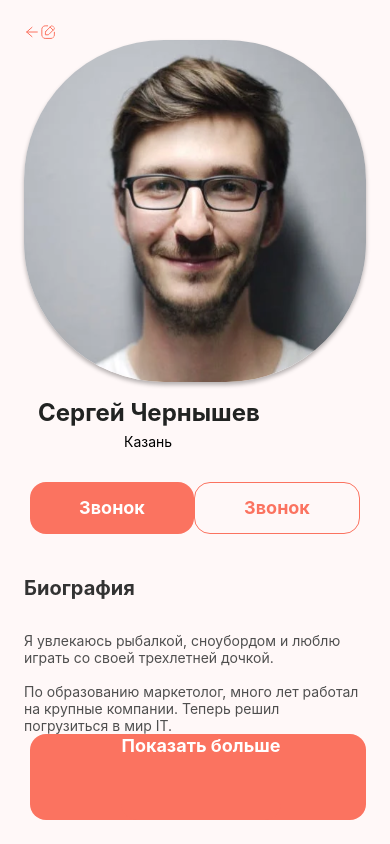
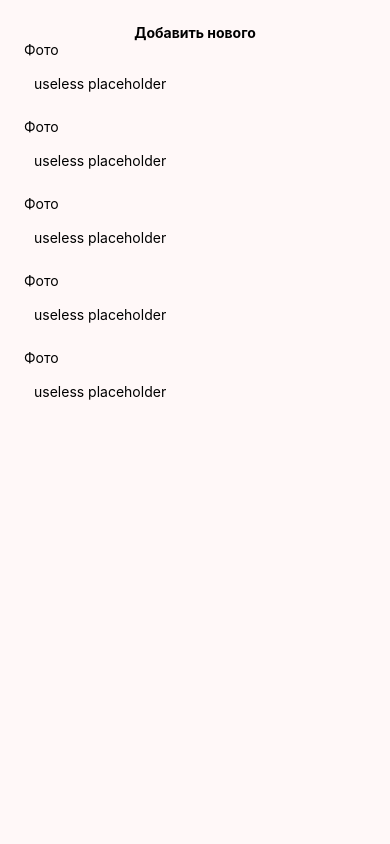
Before and after one commit to Siyalov/React_Native_Client-, a React Native app: screen / in a window 390 px wide. Built offline with nearby package versions, Linux system fonts and the light colour scheme.

Commit message:
registration

```diff
--- a/App.js
+++ b/App.js
@@ -1,107 +1,13 @@
 import React from 'react';
 import {
-  Text,
-  View,
-  StyleSheet,
-  Image,
-  Dimensions,
-  Button,
-} from 'react-native';
-import ActiveButton from './components/ActiveButton';
-import LigthButton from './components/LigthButton';
-import MoreButton from './components/MoreButton';
 
-const SCREEN_WIDTH = Dimensions.get('window').width;
+  } from 'react-native';
+
+import Profile from './pages/Profile';
+import Registration from './pages/Registration';
 
 export default function App() {
   return (
-    <View style={styles.container}>
-      <View style={styles.topMenu}>
-        <Image
-          style={styles.image}
-          source={require('./assets/arrow-left.svg')}
-        />
-        <Image
-          style={styles.image}
-          source={require('./assets/Edit_Square.svg')}
-        />
-      </View>
-      <View style={[styles.image, styles.shadow]}>
-        <View style={styles.circle} />
-        <Image style={styles.image} source={require('./assets/image89.svg')} />
-      </View>
-      <Text style={styles.name}>Сергей Чернышев</Text>
-      <Text style={styles.sity}>Казань</Text>
-      <View style={styles.buttonContainer}>
-        <ActiveButton text="Чат" ligth />
-        <LigthButton text="Звонок" active />
-      </View>
-      <Text style={styles.header}>Биография</Text>
-      <Text style={styles.content}>
-        Я увлекаюсь рыбалкой, сноубордом и люблю играть со своей трехлетней
-        дочкой. {'\n'} {'\n'}
-        По образованию маркетолог, много лет работал на крупные компании. Теперь
-        решил погрузиться в мир IT.
-      </Text>
-      <MoreButton />
-    </View>
+   <Registration/>
   );
 }
-
-const styles = StyleSheet.create({
-  circle: {},
-  topMenu: {
-    flexDirection: 'row',
-    justifyContent: 'space-around',
-    width: 16,
-    alignSelf: 'stretch',
-  },
-  name: {
-    marginTop: 16,
-    color: '#212322',
-    fontWeight: '700',
-    fontSize: 24,
-    marginLeft: 14,
-  },
-  sity: {
-    marginLeft: 100,
-    marginTop: 6,
-    marginBottom: 32,
-  },
-  image: {
-    width: '100%',
-    height: 'auto',
-    aspectRatio: 1,
-    borderRadius: 140,
-  },
-  container: {
-    backgroundColor: '#FFF8F8',
-    flex: 1,
-    padding: 24,
-  },
-  header: {
-    marginTop: 42,
-    fontWeight: 'bold',
-    color: '#333333',
-    fontSize: 20,
-  },
-  content: {
-    color: '#4F4F4F',
-    fontSize: 14,
-    marginTop: 32,
-  },
-  buttonContainer: {
-    flexDirection: 'row',
-    justifyContent: 'space-between',
-  },
-  shadow: {
-    shadowColor: '#000',
-    shadowOffset: {
-      width: 0,
-      height: 3,
-    },
-    shadowOpacity: 0.29,
-    shadowRadius: 4.65,
-    elevation: 7,
-  },
-});
--- a/app.json
+++ b/app.json
@@ -1,7 +1,7 @@
 {
   "expo": {
     "name": "react_native_client",
-    "slug": "snack-46b4f682-3b4b-4b76-b409-1bd8ad1a8ff4",
+    "slug": "snack-2432f095-0494-4d04-8038-29546a959351",
     "version": "1.0.0",
     "orientation": "portrait",
     "icon": "./assets/icon.png",
--- /dev/null
+++ b/components/InputField.js
@@ -0,0 +1,39 @@
+import React from 'react';
+import { useState } from 'react';
+import { Text,TextInput, View, StyleSheet, SafeAreaView } from 'react-native';
+
+export default function ImputField() {
+  console.log('ImputField');
+  const [inputState, setInputState] = useState('');
+
+  return (
+    <SafeAreaView style={styles.field}>
+       <Text style={styles.label}>Фото</Text>
+      <TextInput
+        style={styles.input}
+        onChangeText={setInputState}
+        value={inputState}
+        placeholder="useless placeholder"
+        keyboardType="numeric"
+      />
+    </SafeAreaView>
+  );
+}
+
+const styles = StyleSheet.create({
+  input: {
+    height: 40,
+    borderWidth: 1,
+    padding: 10,
+    background: '#F7F7F7',
+    borderRadius: 16,
+    border: "none",
+  },
+  field: {
+    flexDirection: 'column',
+    marginBottom: 15,
+  },
+  label:{
+    marginBottom: 5,
+  }
+});
--- a/components/LigthButton.js
+++ b/components/LigthButton.js
@@ -6,7 +6,7 @@ export default function LigthButton(props) {
 
   return (
     <View style={styles.chat}>
-      <Text style={styles.buttonText}>{props.text}</Text>
+      <Text style={styles.text}>{props.text}</Text>
     </View>
   );
 }
@@ -22,7 +22,7 @@ const styles = StyleSheet.create({
     justifyContent: 'center',
     alignItems: 'center',
   },
-  buttonText: {
+  text: {
     fontWeight: 'bold',
     fontSize: 18,
     color: '#FB7360',
--- a/components/MoreButton.js
+++ b/components/MoreButton.js
@@ -14,6 +14,8 @@ export default function MoreButton() {
 
 const styles = StyleSheet.create({
   more: {
+
+    padding: 5,
     backgroundColor: '#FB7360',
     borderRadius: 16,
     flex: 1,
--- a/package.json
+++ b/package.json
@@ -14,11 +14,11 @@
     "react-dom": "17.0.1",
     "react-native": "0.64.3",
     "react-native-web": "0.17.1",
+    "expo-svg-uri": "*",
     "expo-constants": "~13.0.2",
+    "react-native-svg": "12.1.1",
     "@expo/vector-icons": "^12.0.0",
-    "react-native-paper": "4.9.2",
-    "expo-svg-uri": "*",
-    "react-native-svg": "12.1.1"
+    "react-native-paper": "4.9.2"
   },
   "devDependencies": {
     "@babel/core": "^7.12.9"
--- /dev/null
+++ b/pages/Profile.js
@@ -0,0 +1,109 @@
+import React from 'react';
+import {
+  Text,
+  View,
+  StyleSheet,
+  Image,
+  Dimensions,
+  Button,
+} from 'react-native';
+import ActiveButton from '../components/ActiveButton';
+import LigthButton from '../components/LigthButton';
+import MoreButton from '../components/MoreButton';
+
+const SCREEN_WIDTH = Dimensions.get('window').width;
+
+export default function Profile() {
+  return (
+    <View style={styles.container}>
+      <View style={styles.topMenu}>
+        <Image
+          style={styles.icon}
+          source={require('../assets/arrow-left.svg')}
+        />
+        <Image
+          style={styles.icon}
+          source={require('../assets/Edit_Square.svg')}
+        />
+      </View>
+      <View style={[styles.image, styles.shadow]}>
+        <View style={styles.circle} />
+        <Image style={styles.image} source={require('../assets/image89.svg')} />
+      </View>
+      <Text style={styles.name}>Сергей Чернышев</Text>
+      <Text style={styles.sity}>Казань</Text>
+      <View style={styles.buttonContainer}>
+        <ActiveButton text="Чат" ligth />
+        <LigthButton text="Звонок" active />
+      </View>
+      <Text style={styles.header}>Биография</Text>
+      <Text style={styles.content}>
+        Я увлекаюсь рыбалкой, сноубордом и люблю играть со своей трехлетней
+        дочкой. {'\n'} {'\n'}
+        По образованию маркетолог, много лет работал на крупные компании. Теперь
+        решил погрузиться в мир IT.
+      </Text>
+      <MoreButton />
+    </View>
+  );
+}
+
+const styles = StyleSheet.create({
+  icon: {
+    width: 24,
+    height: 24,
+  },
+  topMenu: {
+    flexDirection: 'row',
+    justifyContent: 'space-between',
+    alignSelf: 'stretch',
+  },
+  name: {
+    marginTop: 16,
+    color: '#212322',
+    fontWeight: '700',
+    fontSize: 24,
+    marginLeft: 14,
+  },
+  sity: {
+    marginLeft: 100,
+    marginTop: 6,
+    marginBottom: 32,
+  },
+  image: {
+    width: '100%',
+    height: 'auto',
+    aspectRatio: 1,
+    borderRadius: 140,
+  },
+  container: {
+    backgroundColor: '#FFF8F8',
+    flex: 1,
+    padding: 24,
+  },
+  header: {
+    marginTop: 42,
+    fontWeight: 'bold',
+    color: '#333333',
+    fontSize: 20,
+  },
+  content: {
+    color: '#4F4F4F',
+    fontSize: 14,
+    marginTop: 32,
+  },
+  buttonContainer: {
+    flexDirection: 'row',
+    justifyContent: 'space-between',
+  },
+  shadow: {
+    shadowColor: '#000',
+    shadowOffset: {
+      width: 0,
+      height: 3,
+    },
+    shadowOpacity: 0.29,
+    shadowRadius: 4.65,
+    elevation: 7,
+  },
+});
--- /dev/null
+++ b/pages/Registration.js
@@ -0,0 +1,44 @@
+import React from 'react';
+import { View, StyleSheet, Text, Image } from 'react-native';
+
+import InputField from '../components/InputField';
+
+export default function Registration() {
+  console.log('Registration');
+
+  return (
+    <View style={styles.container}>
+      <View style={styles.topMenu}>
+        <Image
+          style={styles.icon}
+          source={require('../assets/arrow-left.svg')}
+        />
+        <Text style={styles.title}>Добавить нового</Text>
+        <View></View>
+      </View>
+      <View style={styles.fields}>
+        <InputField />
+        <InputField />
+        <InputField />
+        <InputField />
+        <InputField />
+      </View>
+    </View>
+  );
+}
+
+const styles = StyleSheet.create({
+  container: {
+    backgroundColor: '#FFF8F8',
+    flex: 1,
+    padding: 24,
+  },
+  topMenu: {
+    flexDirection: 'row',
+    justifyContent: 'space-between',
+    alignSelf: 'stretch',
+  },
+  title: {
+    fontWeight: 'bold',
+  },
+});
```
